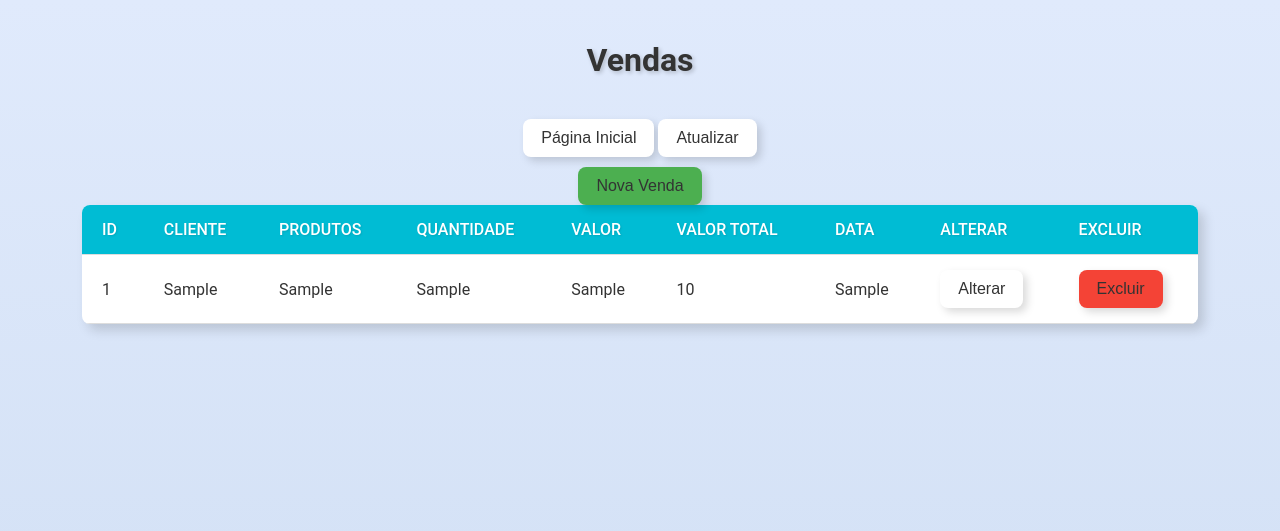
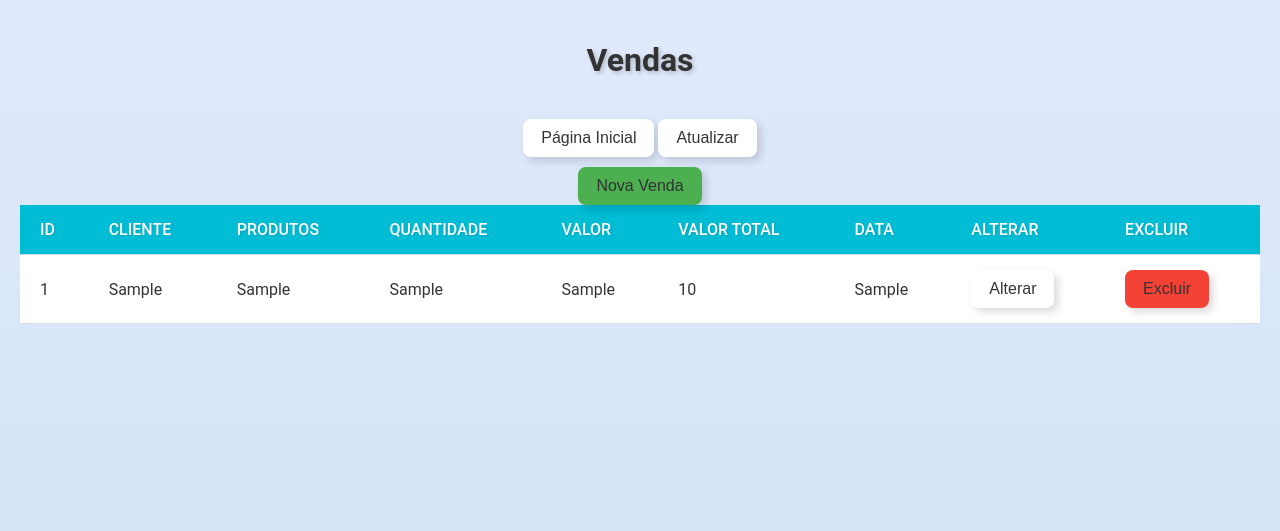
Before and after one commit to henriquefontes802/arommadb, a Flask app: page /vendas in a window 1280 px wide. Shown: the top 531 px of the page. Run offline with Flask 3, Linux system fonts and the light colour scheme; tables that the repository leaves empty or names only in its code hold one stand-in row (values such as "Sample post"); data that the repository does not hold is empty.

Commit message:
Update consulta3.css

```diff
--- a/static/css/consulta3.css
+++ b/static/css/consulta3.css
@@ -18,15 +18,22 @@ h1 {
     text-shadow: 2px 2px 4px rgba(0, 0, 0, 0.2);
 }
 
+/* Container da tabela para permitir rolagem horizontal */
+.table-container {
+    width: 90%; /* Largura do container */
+    max-width: 1200px; /* Largura máxima */
+    overflow-x: auto; /* Rolagem horizontal */
+    box-shadow: 6px 6px 12px rgba(0, 0, 0, 0.15);
+    border-radius: 8px; /* Bordas arredondadas */
+    background-color: white; /* Fundo branco */
+    margin-bottom: 40px;
+}
+
 table {
-    width: 90%; /* Largura da tabela */
-    max-width: 1200px; /* Largura máxima para tabelas grandes */
+    width: 100%; /* Largura da tabela */
     border-collapse: collapse;
-    box-shadow: 6px 6px 12px rgba(0, 0, 0, 0.15);
     background-color: white;
-    margin-bottom: 40px;
-    border-radius: 8px; /* Bordas arredondadas na tabela */
-    overflow: hidden; /* Esconde o overflow para as bordas arredondadas */
+    min-width: 800px; /* Largura mínima da tabela (ajuste conforme necessário) */
 }
 
 th,
@@ -34,9 +41,10 @@ td {
     padding: 15px 20px;
     text-align: left;
     border-bottom: 1px solid #ddd;
+    white-space: nowrap; /* Impede que o texto quebre em várias linhas */
 }
 
-.botoes-topo{
+.botoes-topo {
     border-bottom: 10px solid transparent;
 }
 
@@ -127,9 +135,12 @@ button:hover::before {
 }
 
 @media (max-width: 768px) { /* Ajustado o breakpoint */
+    .table-container {
+        width: 95%; /* Aumenta a largura em telas menores */
+    }
+
     table {
         font-size: 14px;
-        width: 95%; /* Aumenta a largura em telas menores */
     }
 
     th,
```
